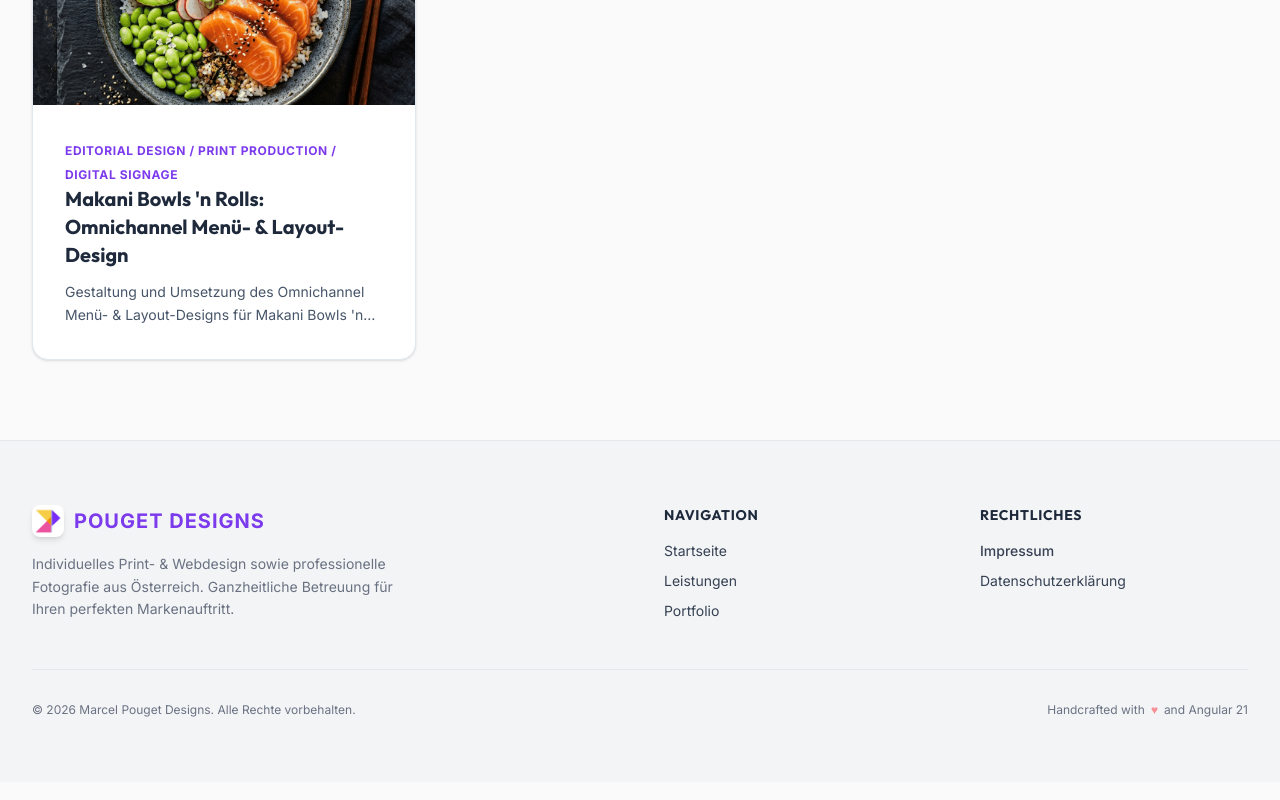
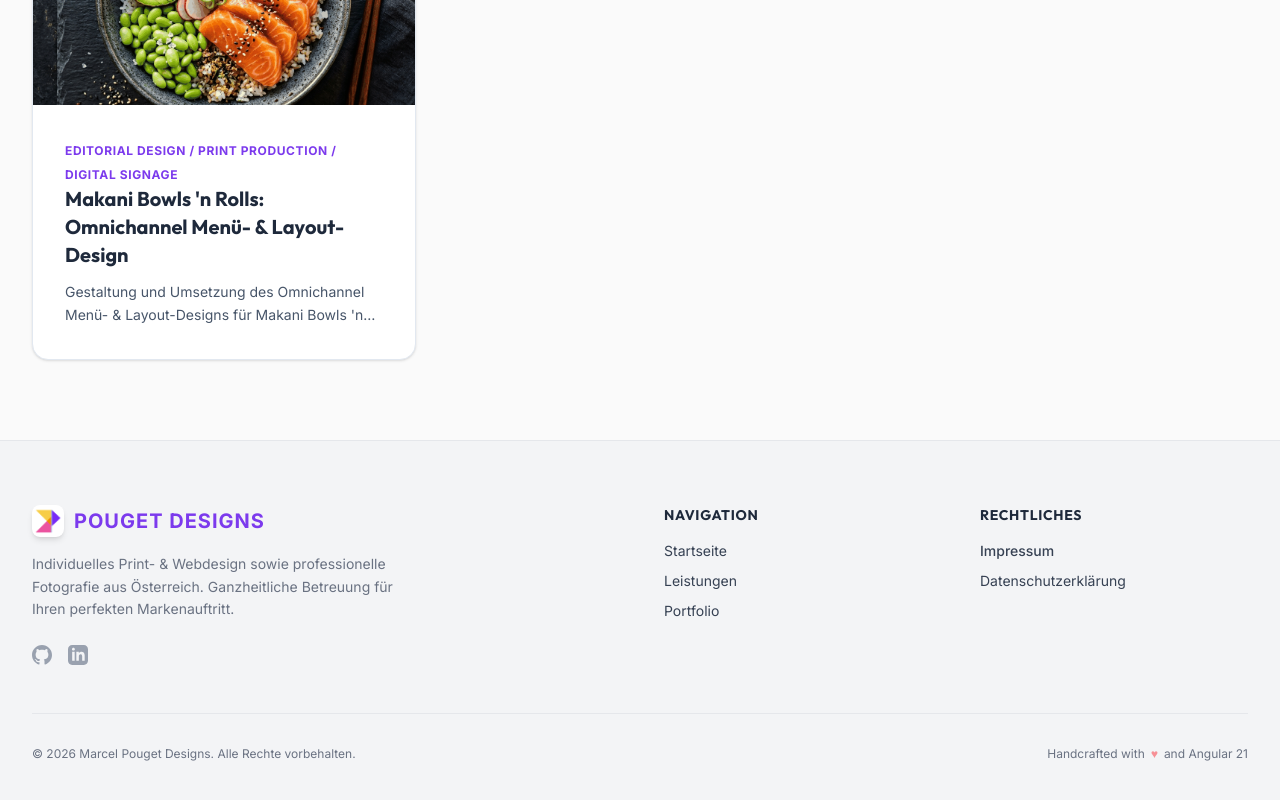
Before and after one commit to Zwerg93/pougetdesigns, an Angular app: page / in a window 1280 px wide. Shown: the part 2259-3059 px from the top of the page. Built offline with nearby package versions, Linux system fonts and the light colour scheme.

Commit message:
fix: remove loop from askalaps showcase video and add title attributes to logo images

```diff
--- a/src/app/app.routes.ts
+++ b/src/app/app.routes.ts
@@ -6,7 +6,7 @@ export const routes: Routes = [
     loadComponent: () => import('./features/home/home.component').then(m => m.HomeComponent),
     data: {
       seo: {
-        title: 'Web- & Printdesign, Fotografie',
+        title: 'Kreatives Webdesign, Printdesign & Fotografie',
         description: 'Individuelle Designkonzepte aus Österreich: Ich gestalte hochwertige Printmedien (Speisekarten, Magazine), moderne Webauftritte und fotografiere vor Ort.'
       }
     }
--- a/src/app/features/home/home.component.html
+++ b/src/app/features/home/home.component.html
@@ -124,7 +124,7 @@
         <article class="group rounded-2xl overflow-hidden card-neo shadow-sm">
           <a [routerLink]="['/portfolio', project.slug]">
             <div class="relative aspect-video w-full overflow-hidden bg-slate-100 dark:bg-slate-800">
-              <img [ngSrc]="project.imageUrl" fill [priority]="i === 0" alt="{{ project.title }}" class="object-cover group-hover:scale-103 transition-transform duration-500" sizes="(max-width: 768px) 100vw, 33vw">
+              <img [ngSrc]="project.imageUrl" fill [priority]="i === 0" alt="{{ project.title }}" title="{{ project.title }}" class="object-cover group-hover:scale-103 transition-transform duration-500" sizes="(max-width: 768px) 100vw, 33vw">
             </div>
             <div class="p-6 md:p-8 space-y-3">
               <span class="text-xs font-bold text-brand-primary dark:text-brand-secondary uppercase tracking-wider">{{ project.category }}</span>
--- a/src/app/features/portfolio-detail/portfolio-detail.component.html
+++ b/src/app/features/portfolio-detail/portfolio-detail.component.html
@@ -39,7 +39,7 @@
                 Produkt-Showcase & Gehäuse (Video)
               </h2>
               <div class="aspect-video w-full max-w-4xl bg-gray-900 rounded-3xl overflow-hidden shadow-2xl border border-white/10">
-                <video src="Askalaps/render2.mp4" controls loop muted autoplay class="w-full h-full object-cover"></video>
+                <video src="Askalaps/render2.mp4" controls muted autoplay class="w-full h-full object-cover"></video>
               </div>
             </div>
 
--- a/src/app/shared/components/footer/footer.component.html
+++ b/src/app/shared/components/footer/footer.component.html
@@ -6,12 +6,20 @@
       <!-- Column 1: About Agency -->
       <div class="md:col-span-2 space-y-4">
         <div class="flex items-center gap-2.5 text-xl font-bold tracking-wider text-brand-primary dark:text-white">
-          <img src="favicon.png" alt="Pouget Designs Logo" class="w-8 h-8 rounded-lg shadow-md object-contain bg-white p-0.5">
+          <img src="favicon.png" alt="Pouget Designs Logo" title="Pouget Designs Logo" class="w-8 h-8 rounded-lg shadow-md object-contain bg-white p-0.5">
           POUGET DESIGNS
         </div>
         <p class="text-sm text-gray-500 dark:text-gray-400 max-w-sm leading-relaxed">
           Individuelles Print- & Webdesign sowie professionelle Fotografie aus Österreich. Ganzheitliche Betreuung für Ihren perfekten Markenauftritt.
         </p>
+        <div class="flex gap-4 pt-2">
+          <a href="https://github.com/Zwerg93" target="_blank" rel="noopener noreferrer" class="hover:text-brand-secondary text-gray-400 dark:text-gray-500 transition-colors" title="GitHub">
+            <svg class="w-5 h-5" fill="currentColor" viewBox="0 0 24 24"><path d="M12 0c-6.626 0-12 5.373-12 12 0 5.302 3.438 9.8 8.207 11.387.599.111.793-.261.793-.577v-2.234c-3.338.726-4.033-1.416-4.033-1.416-.546-1.387-1.333-1.756-1.333-1.756-1.089-.745.083-.729.083-.729 1.205.084 1.839 1.237 1.839 1.237 1.07 1.834 2.807 1.304 3.492.997.107-.775.418-1.305.762-1.604-2.665-.305-5.467-1.334-5.467-5.931 0-1.311.469-2.381 1.236-3.221-.124-.303-.535-1.524.117-3.176 0 0 1.008-.322 3.301 1.23.957-.266 1.983-.399 3.003-.404 1.02.005 2.047.138 3.006.404 2.291-1.552 3.297-1.23 3.297-1.23.653 1.653.242 2.874.118 3.176.77.84 1.235 1.911 1.235 3.221 0 4.609-2.807 5.624-5.479 5.921.43.372.823 1.102.823 2.222v3.293c0 .319.192.694.801.576 4.765-1.589 8.199-6.086 8.199-11.386 0-6.627-5.373-12-12-12z"/></svg>
+          </a>
+          <a href="https://linkedin.com" target="_blank" rel="noopener noreferrer" class="hover:text-brand-secondary text-gray-400 dark:text-gray-500 transition-colors" title="LinkedIn">
+            <svg class="w-5 h-5" fill="currentColor" viewBox="0 0 24 24"><path d="M19 0h-14c-2.761 0-5 2.239-5 5v14c0 2.761 2.239 5 5 5h14c2.762 0 5-2.239 5-5v-14c0-2.761-2.238-5-5-5zm-11 19h-3v-11h3v11zm-1.5-12.268c-.966 0-1.75-.779-1.75-1.75s.784-1.75 1.75-1.75 1.75.779 1.75 1.75-.784 1.75-1.75 1.75zm13.5 12.268h-3v-5.604c0-3.368-4-3.113-4 0v5.604h-3v-11h3v1.765c1.396-2.586 7-2.777 7 2.476v6.759z"/></svg>
+          </a>
+        </div>
       </div>
 
       <!-- Column 2: Quick Links -->
--- a/src/app/shared/components/navbar/navbar.component.html
+++ b/src/app/shared/components/navbar/navbar.component.html
@@ -5,7 +5,7 @@
       <!-- Brand Logo using favicon.png -->
       <div class="flex-shrink-0">
         <a routerLink="/" class="flex items-center gap-2.5 text-lg sm:text-xl font-bold tracking-wider hover:text-brand-secondary transition-colors duration-300">
-          <img src="favicon.png" alt="Pouget Designs Logo" class="w-8 h-8 rounded-lg shadow-md object-contain bg-white p-0.5">
+          <img src="favicon.png" alt="Pouget Designs Logo" title="Pouget Designs Logo" class="w-8 h-8 rounded-lg shadow-md object-contain bg-white p-0.5">
           POUGET DESIGNS
         </a>
       </div>
--- a/src/index.html
+++ b/src/index.html
@@ -8,6 +8,7 @@
   <link rel="preconnect" href="https://fonts.googleapis.com">
   <link rel="preconnect" href="https://fonts.gstatic.com" crossorigin>
   <link rel="icon" type="image/png" href="favicon.png">
+  <link rel="apple-touch-icon" href="favicon.png">
 
   <script type="application/ld+json">
     {
```
